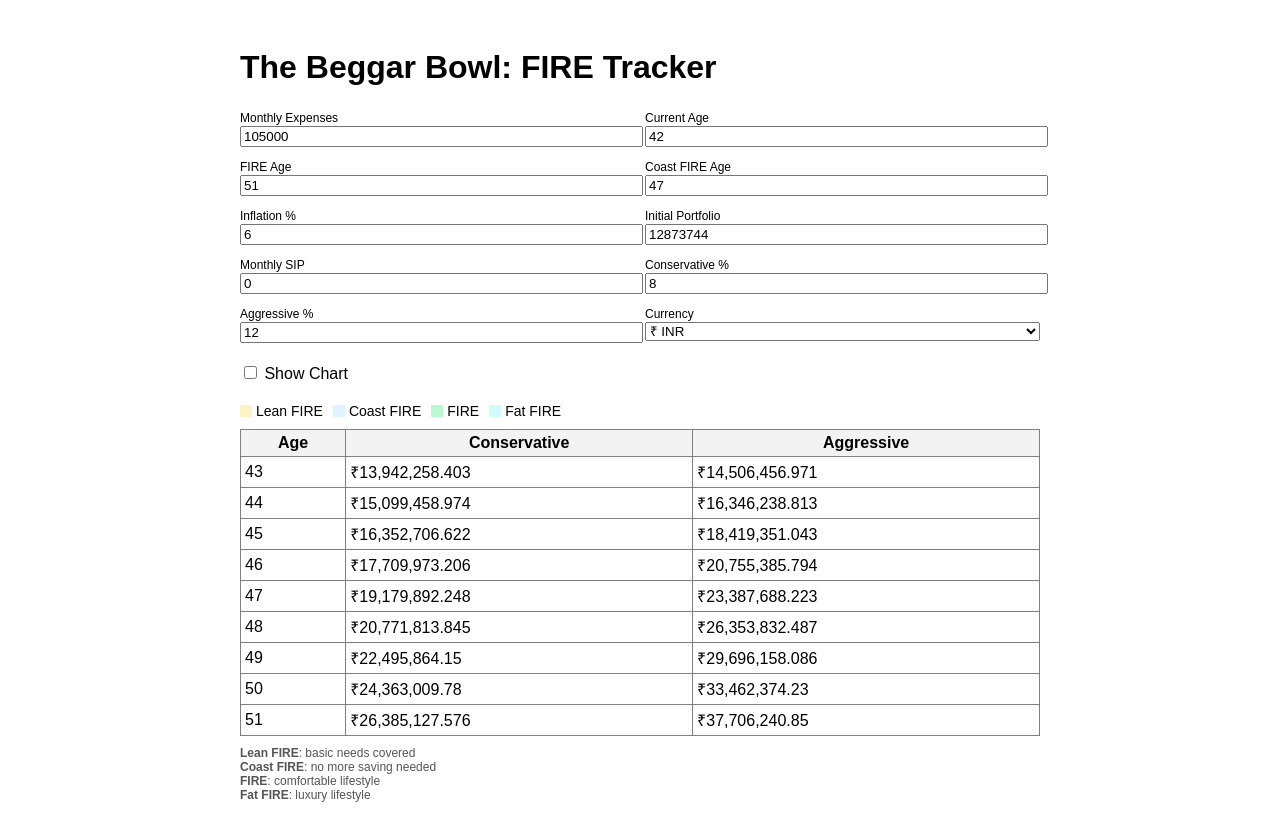
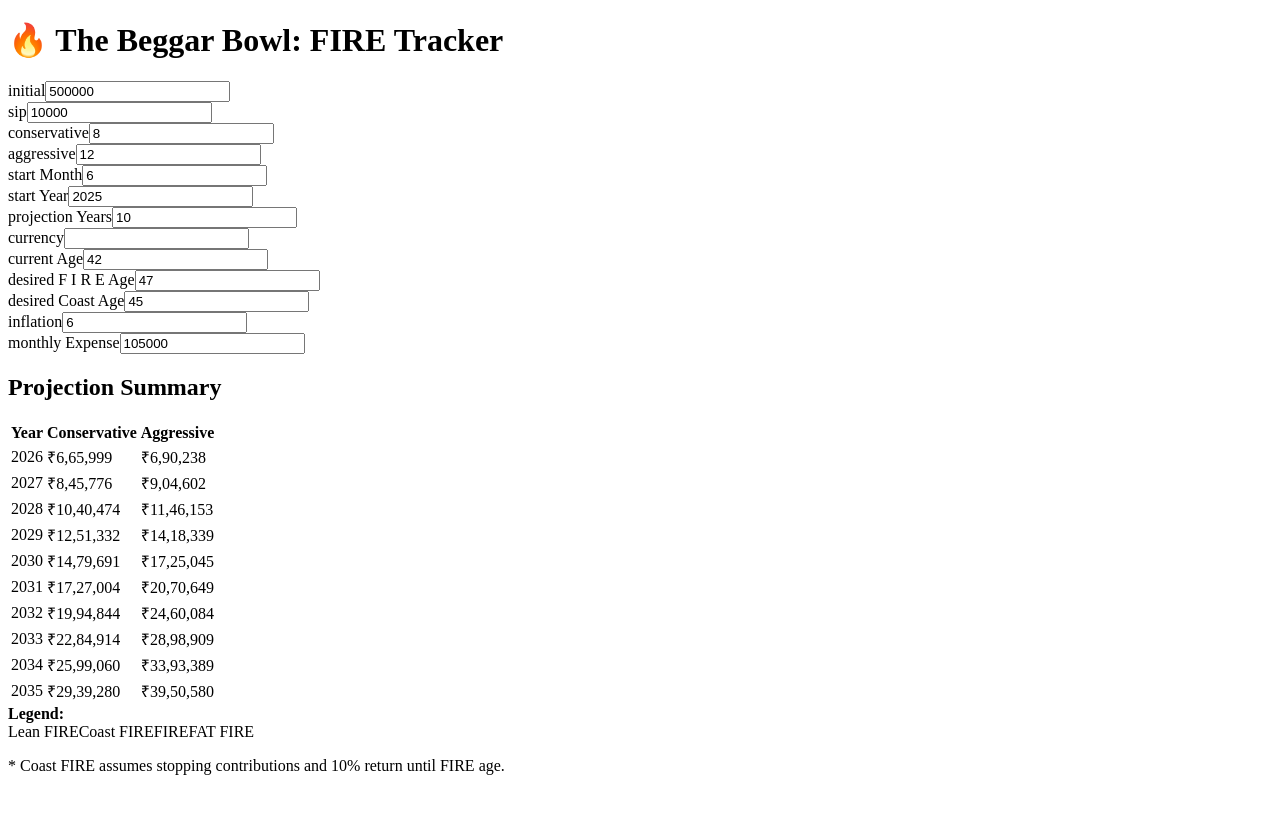
Before and after one commit to TheBeggarBowl/fire-tracker, a React (Vite) app: page / in a window 1280 px wide. After the commit the page ends 800 px from the top, so only its background shows below. Built offline with nearby package versions, Linux system fonts and the light colour scheme.

Commit message:
Update App.jsx

```diff
--- a/src/App.jsx
+++ b/src/App.jsx
@@ -1,185 +1,158 @@
-import React, { useState, useEffect } from "react";
-import { ResponsiveContainer, LineChart, Line, XAxis, YAxis, Tooltip, Legend } from "recharts";
-
-const formatCurrency = (value, currency) => {
-  const symbol = currency === "INR" ? "₹" : "$";
-  return symbol + value.toLocaleString();
-};
+import { useState, useEffect } from "react";
 
 export default function App() {
-  const [monthlyExpense, setMonthlyExpense] = useState(105000);
-  const [currentAge, setCurrentAge] = useState(42);
-  const [desiredFIREAge, setDesiredFIREAge] = useState(51);
-  const [desiredCoastAge, setDesiredCoastAge] = useState(47);
-  const [inflation, setInflation] = useState(6);
-  const [initial, setInitial] = useState(12873744);
-  const [sip, setSip] = useState(0);
-  const [conservative, setConservative] = useState(8);
-  const [aggressive, setAggressive] = useState(12);
-  const [currency, setCurrency] = useState("INR");
-  const [showChart, setShowChart] = useState(false);
+  const defaultInputs = {
+    initial: 500000,
+    sip: 10000,
+    conservative: 8,
+    aggressive: 12,
+    startMonth: 6,
+    startYear: new Date().getFullYear(),
+    projectionYears: 10,
+    currency: "INR",
+    currentAge: 42,
+    desiredFIREAge: 47,
+    desiredCoastAge: 45,
+    inflation: 6,
+    monthlyExpense: 105000,
+  };
+
+  const [inputs, setInputs] = useState(() => {
+    const stored = Object.keys(defaultInputs).reduce((acc, key) => {
+      acc[key] = JSON.parse(localStorage.getItem(key)) ?? defaultInputs[key];
+      return acc;
+    }, {});
+    return stored;
+  });
+
   const [results, setResults] = useState(null);
 
   useEffect(() => {
+    Object.entries(inputs).forEach(([key, value]) =>
+      localStorage.setItem(key, JSON.stringify(value))
+    );
     calculate();
-  }, [monthlyExpense, currentAge, desiredFIREAge, desiredCoastAge, inflation, initial, sip, conservative, aggressive, currency]);
+  }, [inputs]);
+
+  const updateInput = (key, value) => {
+    setInputs((prev) => ({ ...prev, [key]: Number(value) }));
+  };
 
   const calculate = () => {
-    if (desiredCoastAge >= desiredFIREAge) {
-      setResults(null);
-      return;
-    }
+    const { sip, initial, startMonth, startYear, projectionYears, conservative, aggressive, currentAge, desiredFIREAge, desiredCoastAge, monthlyExpense, inflation } = inputs;
+    const totalMonths = projectionYears * 12;
+    const yearsToFIRE = desiredFIREAge - currentAge;
+    const yearsToCoast = desiredCoastAge - currentAge;
+    const yearlyToday = monthlyExpense * 12;
+    const yearlyRetirement = yearlyToday * Math.pow(1 + inflation / 100, yearsToFIRE);
+    const leanTarget = yearlyRetirement * 15;
+    const fireTarget = yearlyRetirement * 25;
+    const fatTarget = yearlyRetirement * 40;
 
-    const yearlyToday = monthlyExpense * 12;
-    const yearsToFIRE = desiredFIREAge - currentAge;
-    const yearlyAtFIRE = yearlyToday * Math.pow(1 + inflation / 100, yearsToFIRE);
+    const coastFutureValue = yearlyToday * 25 * Math.pow(1 + inflation / 100, yearsToFIRE);
+    const coastTarget = coastFutureValue / Math.pow(1 + conservative / 100, desiredFIREAge - desiredCoastAge);
 
-    const lean = yearlyAtFIRE * 15;
-    const fire = yearlyAtFIRE * 25;
-    const fat = yearlyAtFIRE * 40;
+    const targets = { lean: leanTarget, coast: coastTarget, fire: fireTarget, fat: fatTarget };
 
-    const yearsToCoast = desiredCoastAge - currentAge;
-    let coast;
-    if (sip === 0) {
-      coast = yearlyAtFIRE * 18;
-    } else {
-      const rateM = conservative / 100 / 12;
-      const totalM = (desiredCoastAge - currentAge) * 12;
-      const fv = initial * Math.pow(1 + rateM, totalM) + sip * (Math.pow(1 + rateM, totalM) - 1) / rateM * (1 + rateM);
-      coast = fv / Math.pow(1 + aggressive / 100, (desiredFIREAge - desiredCoastAge));
-    }
+    const project = (rate) => {
+      let portfolio = initial;
+      let monthlyRate = rate / 12 / 100;
+      let yearlyTotals = {};
+      let year = startYear;
+      let month = startMonth - 1;
 
-    // Now simulate yearly portfolio
-    const consYearly = {};
-    const aggrYearly = {};
-    const chartData = [];
-    let portCons = initial;
-    let portAggr = initial;
-    let mRateC = conservative / 100 / 12, mRateA = aggressive / 100 / 12;
-    const totalMonths = yearsToFIRE * 12;
-    for (let i = 1; i <= totalMonths; i++) {
-      portCons = portCons * (1 + mRateC) + sip;
-      portAggr = portAggr * (1 + mRateA) + sip;
-      if (i % 12 === 0) {
-        const year = currentAge + i/12;
-        consYearly[year] = portCons;
-        aggrYearly[year] = portAggr;
-        chartData.push({ year, Conservative: portCons, Aggressive: portAggr });
+      for (let i = 0; i < totalMonths; i++) {
+        portfolio = portfolio * (1 + monthlyRate) + sip;
+        month++;
+        if (month >= 12) {
+          month = 0;
+          year++;
+        }
+        if ((i + 1) % 12 === 0 || i === totalMonths - 1) {
+          yearlyTotals[year] = portfolio;
+        }
       }
-    }
+      return yearlyTotals;
+    };
 
-    setResults({ cons: consYearly, aggr: aggrYearly, targets: { lean, coast, fire, fat }, chartData });
+    const cons = project(conservative);
+    const aggr = project(aggressive);
+
+    setResults({ cons, aggr, targets });
   };
 
-  const getFIREColor = (value, targets) => {
-    if (value >= targets.fat) return "bg-cyan-200";
-    if (value >= targets.fire) return "bg-green-300";
-    if (value >= targets.coast) return "bg-sky-300";
-    if (value >= targets.lean) return "bg-yellow-200";
-    return "";
+  const formatCurrency = (val) => {
+    const { currency } = inputs;
+    const locales = currency === "INR" ? "en-IN" : "en-US";
+    const symbol = currency === "INR" ? "₹" : "$";
+    return `${symbol}${Intl.NumberFormat(locales, { maximumFractionDigits: 0 }).format(val)}`;
+  };
+
+  const getColor = (val, t) => {
+    if (val >= t.fat) return "bg-cyan-300";
+    if (val >= t.fire) return "bg-green-300";
+    if (val >= t.coast) return "bg-blue-300";
+    if (val >= t.lean) return "bg-yellow-200";
+    return "bg-white";
   };
 
   return (
-    <div style={{ padding: 20, fontFamily: "sans-serif", maxWidth: 800, margin: "auto" }}>
-      <h1>The Beggar Bowl: FIRE Tracker</h1>
-      <div style={{ display: "grid", gridTemplateColumns: "1fr 1fr", gap: 10 }}>
-        {[
-          { label: "Monthly Expenses", state: monthlyExpense, setter: setMonthlyExpense },
-          { label: "Current Age", state: currentAge, setter: setCurrentAge },
-          { label: "FIRE Age", state: desiredFIREAge, setter: setDesiredFIREAge },
-          { label: "Coast FIRE Age", state: desiredCoastAge, setter: setDesiredCoastAge },
-          { label: "Inflation %", state: inflation, setter: setInflation },
-          { label: "Initial Portfolio", state: initial, setter: setInitial },
-          { label: "Monthly SIP", state: sip, setter: setSip },
-          { label: "Conservative %", state: conservative, setter: setConservative },
-          { label: "Aggressive %", state: aggressive, setter: setAggressive },
-        ].map((fld, idx) => (
-          <div key={idx}>
-            <label style={{ fontSize: 12 }}>{fld.label}</label><br/>
+    <div className="p-6 max-w-5xl mx-auto space-y-6 font-sans">
+      <h1 className="text-2xl font-bold">🔥 The Beggar Bowl: FIRE Tracker</h1>
+
+      <div className="grid grid-cols-2 md:grid-cols-3 gap-4">
+        {Object.entries(defaultInputs).map(([key, def]) => (
+          <div key={key} className="space-y-1">
+            <label className="text-sm font-medium capitalize">{key.replace(/([A-Z])/g, " $1")}</label>
             <input
               type="number"
-              value={fld.state}
-              onChange={e => fld.setter(+e.target.value)}
-              style={{ width: "100%" }}
+              className="w-full px-2 py-1 border rounded"
+              value={inputs[key]}
+              onChange={(e) => updateInput(key, e.target.value)}
             />
           </div>
         ))}
-        <div>
-          <label style={{ fontSize: 12 }}>Currency</label><br/>
-          <select value={currency} onChange={e => setCurrency(e.target.value)} style={{ width: "100%" }}>
-            <option value="INR">₹ INR</option>
-            <option value="USD">$ USD</option>
-          </select>
-        </div>
       </div>
 
-      {results ? (
+      {results && (
         <>
-          <div style={{ marginTop: 20 }}>
-            <label><input type="checkbox" checked={showChart} onChange={() => setShowChart(!showChart)} /> Show Chart</label>
-          </div>
-
-          <div style={{ marginTop: 20 }}>
-            <div style={{ display: "flex", gap: "10px" }}>
-              {["Lean FIRE", "Coast FIRE", "FIRE", "Fat FIRE"].map(label => (
-                <div key={label} style={{ display: "flex", alignItems: "center", fontSize: 14 }}>
-                  <span style={{
-                    display: "inline-block", width: 12, height: 12,
-                    backgroundColor: label === "Lean FIRE" ? "#FEF3C7" :
-                                     label === "Coast FIRE" ? "#E0F2FE" :
-                                     label === "FIRE" ? "#BBF7D0" :
-                                     "#CFFAFE",
-                    marginRight: 4
-                  }} />
-                  {label}
-                </div>
-              ))}
-            </div>
-            <table border="1" width="100%" cellPadding="4" style={{ marginTop: 10, borderCollapse: "collapse" }}>
-              <thead>
-                <tr style={{ backgroundColor: "#f3f3f3" }}>
-                  <th>Age</th><th>Conservative</th><th>Aggressive</th>
+          <div>
+            <h2 className="text-lg font-semibold mt-6">Projection Summary</h2>
+            <table className="w-full mt-2 text-sm border">
+              <thead className="bg-gray-100">
+                <tr>
+                  <th className="border px-2 py-1">Year</th>
+                  <th className="border px-2 py-1">Conservative</th>
+                  <th className="border px-2 py-1">Aggressive</th>
                 </tr>
               </thead>
               <tbody>
-                {Object.keys(results.cons).map(age => (
-                  <tr key={age}>
-                    <td>{age}</td>
-                    <td style={{ backgroundColor: getFIREColor(results.cons[age], results.targets) }}>
-                      {formatCurrency(results.cons[age], currency)}
+                {Object.keys(results.cons).map((year) => (
+                  <tr key={year}>
+                    <td className="border px-2 py-1">{year}</td>
+                    <td className={`border px-2 py-1 ${getColor(results.cons[year], results.targets)}`}>
+                      {formatCurrency(results.cons[year])}
                     </td>
-                    <td style={{ backgroundColor: getFIREColor(results.aggr[age], results.targets) }}>
-                      {formatCurrency(results.aggr[age], currency)}
+                    <td className={`border px-2 py-1 ${getColor(results.aggr[year], results.targets)}`}>
+                      {formatCurrency(results.aggr[year])}
                     </td>
                   </tr>
                 ))}
               </tbody>
             </table>
-            <div style={{ marginTop: 10, fontSize: 12, color: "#555" }}>
-              <div><strong>Lean FIRE</strong>: basic needs covered</div>
-              <div><strong>Coast FIRE</strong>: no more saving needed</div>
-              <div><strong>FIRE</strong>: comfortable lifestyle</div>
-              <div><strong>Fat FIRE</strong>: luxury lifestyle</div>
+
+            <div className="mt-4 text-sm text-gray-700">
+              <strong>Legend:</strong>
+              <div className="flex gap-4 mt-2">
+                <span className="bg-yellow-200 px-2 py-1 rounded">Lean FIRE</span>
+                <span className="bg-blue-300 px-2 py-1 rounded">Coast FIRE</span>
+                <span className="bg-green-300 px-2 py-1 rounded">FIRE</span>
+                <span className="bg-cyan-300 px-2 py-1 rounded">FAT FIRE</span>
+              </div>
+              <p className="mt-2 italic">* Coast FIRE assumes stopping contributions and 10% return until FIRE age.</p>
             </div>
           </div>
-
-          {showChart && (
-            <div style={{ height: 300, marginTop: 20 }}>
-              <ResponsiveContainer width="100%" height="100%">
-                <LineChart data={results.chartData}>
-                  <XAxis dataKey="year" />
-                  <YAxis tickFormatter={val => formatCurrency(val, currency)} />
-                  <Tooltip formatter={val => formatCurrency(val, currency)} />
-                  <Legend />
-                  <Line type="monotone" dataKey="Conservative" stroke="#8884d8" />
-                  <Line type="monotone" dataKey="Aggressive" stroke="#82ca9d" />
-                </LineChart>
-              </ResponsiveContainer>
-            </div>
-          )}
         </>
-      ) : (
-        <div style={{ marginTop: 20, color: "red" }}>⚠️ Make sure Coast FIRE Age is less than FIRE Age.</div>
       )}
     </div>
   );
```
